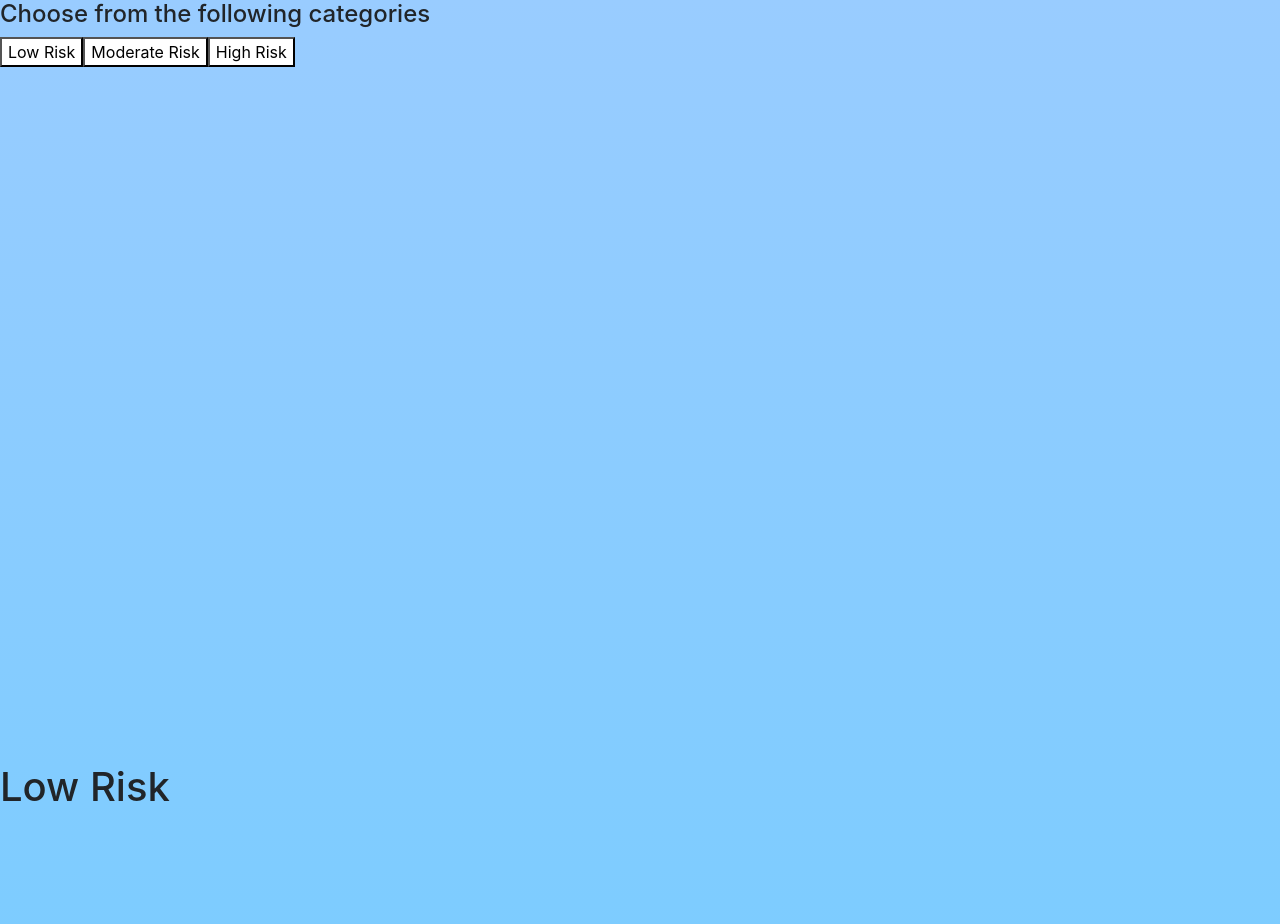
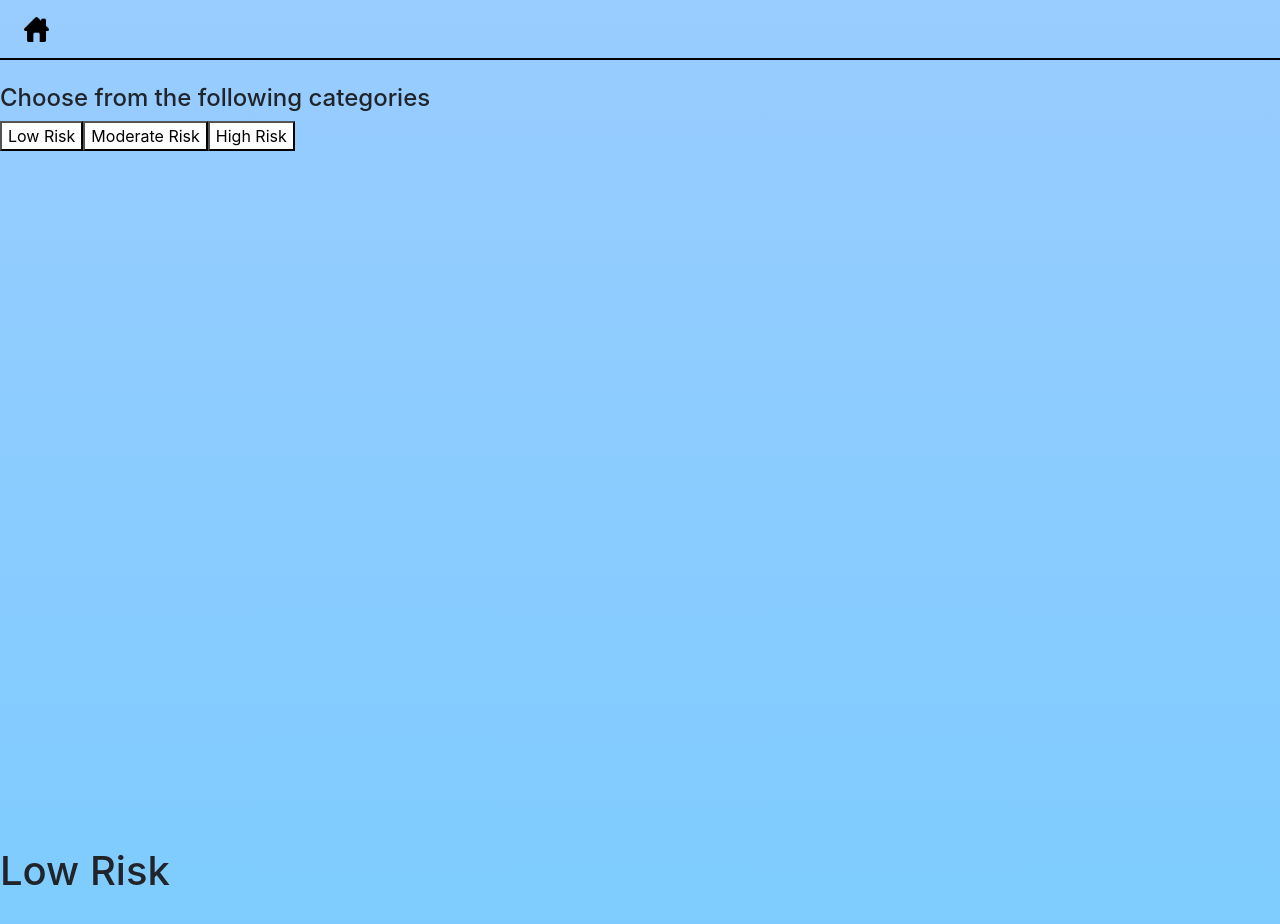
Before and after one commit to vfischer9/SeniorCapstone, a React (Create React App) app: page /tips in a window 1280 px wide. Shown: the top 924 px of the page. Built offline with nearby package versions, Linux system fonts and the light colour scheme.

Commit message:
additional changes

```diff
--- a/src/Tips.js
+++ b/src/Tips.js
@@ -1,5 +1,8 @@
 import React from 'react'
-
+import { Navbar, Nav } from 'react-bootstrap';
+import linkedIn from '../src/images/linkedin.png'
+import gitHub from '../src/images/github.png'
+import home from '../src/images/home.png'
 
 function Tips() {
 
@@ -20,7 +23,15 @@ function Tips() {
 
 
     return (
+
         <article className='tipsPage'>
+            <Navbar className='navbar' variant="dark">
+                <Nav className="mr-auto">
+                    <Nav.Link href="/"><img className='homeIcon' src={home} href='homePic'></img></Nav.Link>
+                </Nav>
+            </Navbar>
+
+            <br></br>
 
             <h4>Choose from the following categories</h4>
 
```
